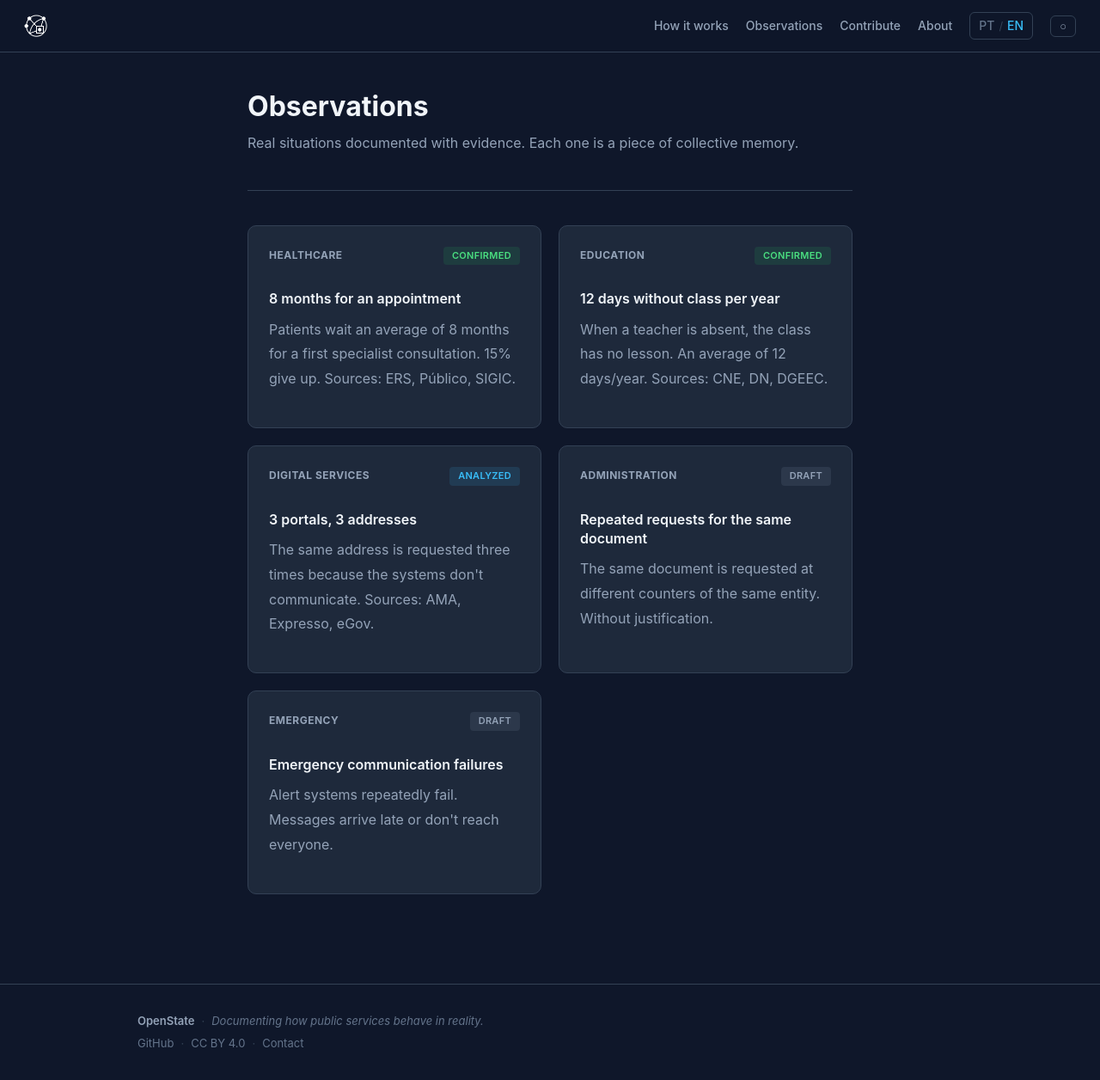
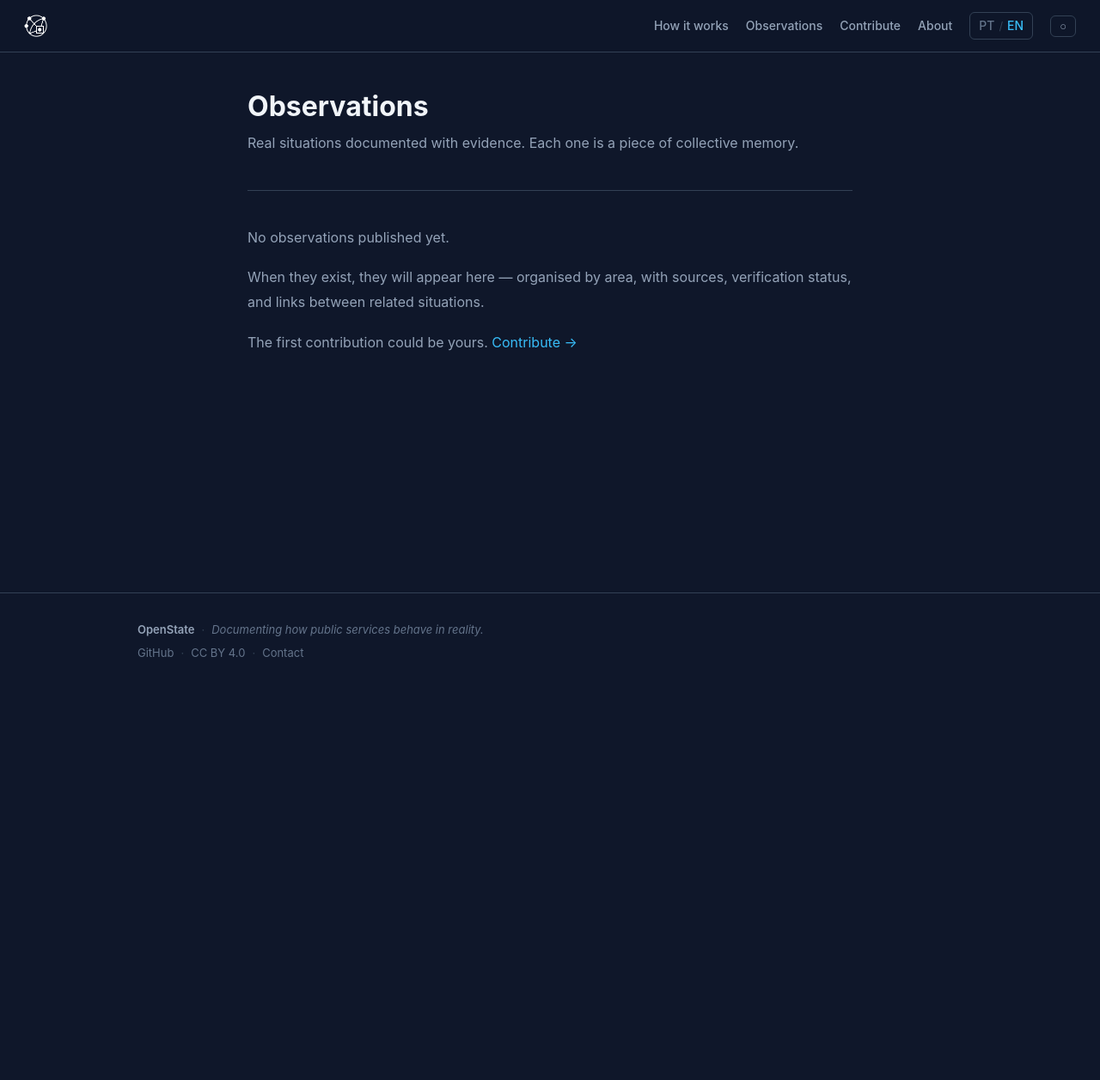
Before and after one commit to andreclemente/openstate, a Jekyll site: the page built from docs/en/observations.md, in a window 1280 px wide and 1256 px high. Shown: the whole window at 86% size. Built offline with Jekyll 4.4.1, drawn with Linux system fonts in a browser that asks for light colours.

Commit message:
remove all fake observation data, replace with honest empty state
No more fabricated observations on landing or observations pages.
Landing: 'No observations published yet' + Contribute button.
Observations page: explains what will appear here + Contribute link.

```diff
--- a/docs/en/observations.md
+++ b/docs/en/observations.md
@@ -11,51 +11,8 @@ Real situations documented with evidence. Each one is a piece of collective memo
 
 ---
 
-<div class="os-obs-grid">
+No observations published yet.
 
-<div class="os-obs-card">
-<div class="os-obs-header">
-<span class="os-obs-area">Healthcare</span>
-<span class="os-obs-status os-obs-status-confirmed">Confirmed</span>
-</div>
-<h3>8 months for an appointment</h3>
-<p>Patients wait an average of 8 months for a first specialist consultation. 15% give up. Sources: ERS, Público, SIGIC.</p>
-</div>
+When they exist, they will appear here — organised by area, with sources, verification status, and links between related situations.
 
-<div class="os-obs-card">
-<div class="os-obs-header">
-<span class="os-obs-area">Education</span>
-<span class="os-obs-status os-obs-status-confirmed">Confirmed</span>
-</div>
-<h3>12 days without class per year</h3>
-<p>When a teacher is absent, the class has no lesson. An average of 12 days/year. Sources: CNE, DN, DGEEC.</p>
-</div>
-
-<div class="os-obs-card">
-<div class="os-obs-header">
-<span class="os-obs-area">Digital Services</span>
-<span class="os-obs-status os-obs-status-analyzed">Analyzed</span>
-</div>
-<h3>3 portals, 3 addresses</h3>
-<p>The same address is requested three times because the systems don't communicate. Sources: AMA, Expresso, eGov.</p>
-</div>
-
-<div class="os-obs-card">
-<div class="os-obs-header">
-<span class="os-obs-area">Administration</span>
-<span class="os-obs-status os-obs-status-draft">Draft</span>
-</div>
-<h3>Repeated requests for the same document</h3>
-<p>The same document is requested at different counters of the same entity. Without justification.</p>
-</div>
-
-<div class="os-obs-card">
-<div class="os-obs-header">
-<span class="os-obs-area">Emergency</span>
-<span class="os-obs-status os-obs-status-draft">Draft</span>
-</div>
-<h3>Emergency communication failures</h3>
-<p>Alert systems repeatedly fail. Messages arrive late or don't reach everyone.</p>
-</div>
-
-</div>
+The first contribution could be yours. [Contribute →](/en/contribute)
```
Also changed, not shown: docs/en/index.md (+2 -18 lines), docs/index.md (+2 -18 lines), docs/pt/observations.md (+3 -46 lines).
